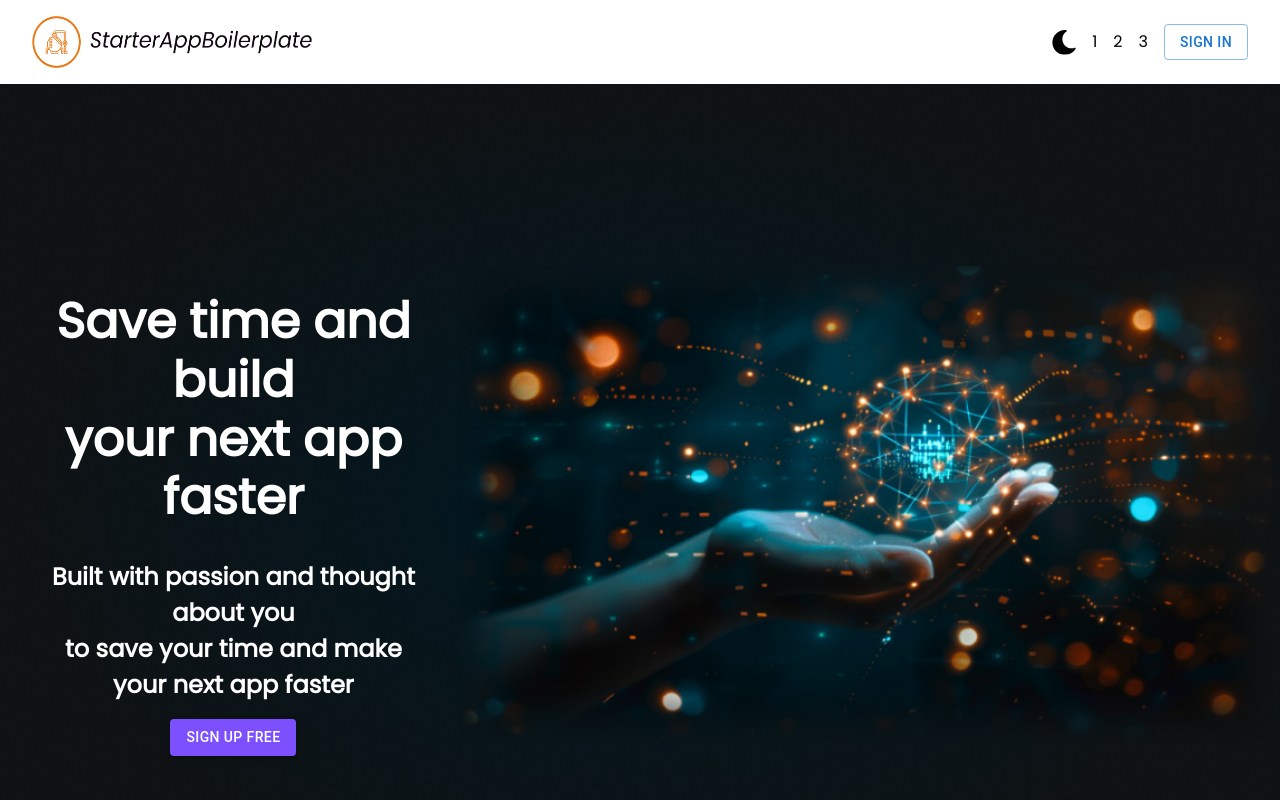
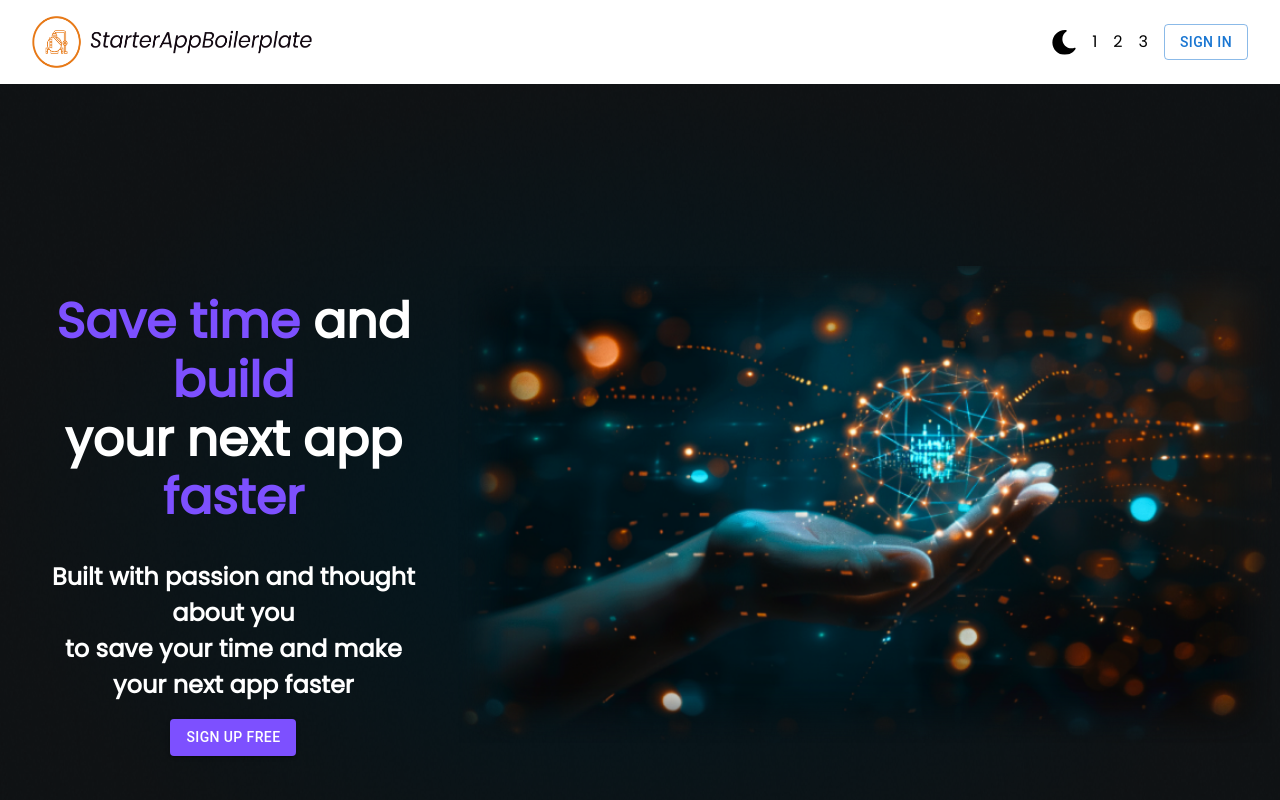
Before and after one commit to PatrykMajchrzakDev/StarterAppBolierplate, a React (Vite) app in the folder frontend/: page / in a window 1280 px wide. Shown: the top 800 px of the page. Built offline with nearby package versions, Linux system fonts and the light colour scheme; no server answers; what react-query-auth would draw is missing.

Commit message:
Updated scss variable to match new accent variable name

```diff
--- a/frontend/src/components/Layout/Hero/LandingHero/LandingHero.module.scss
+++ b/frontend/src/components/Layout/Hero/LandingHero/LandingHero.module.scss
@@ -31,7 +31,7 @@
   .heroText {
     position: relative;
     text-align: center;
-    color: var(--secondary-text-color);
+    color: white;
     padding-bottom: 2rem;
     z-index: 10;
 
@@ -50,7 +50,11 @@
   }
 
   .titleDistinction {
-    color: var(--accent-text-color);
+    color: var(--accent-color);
+  }
+
+  button {
+    color: white;
   }
 
   // ===============================
```
